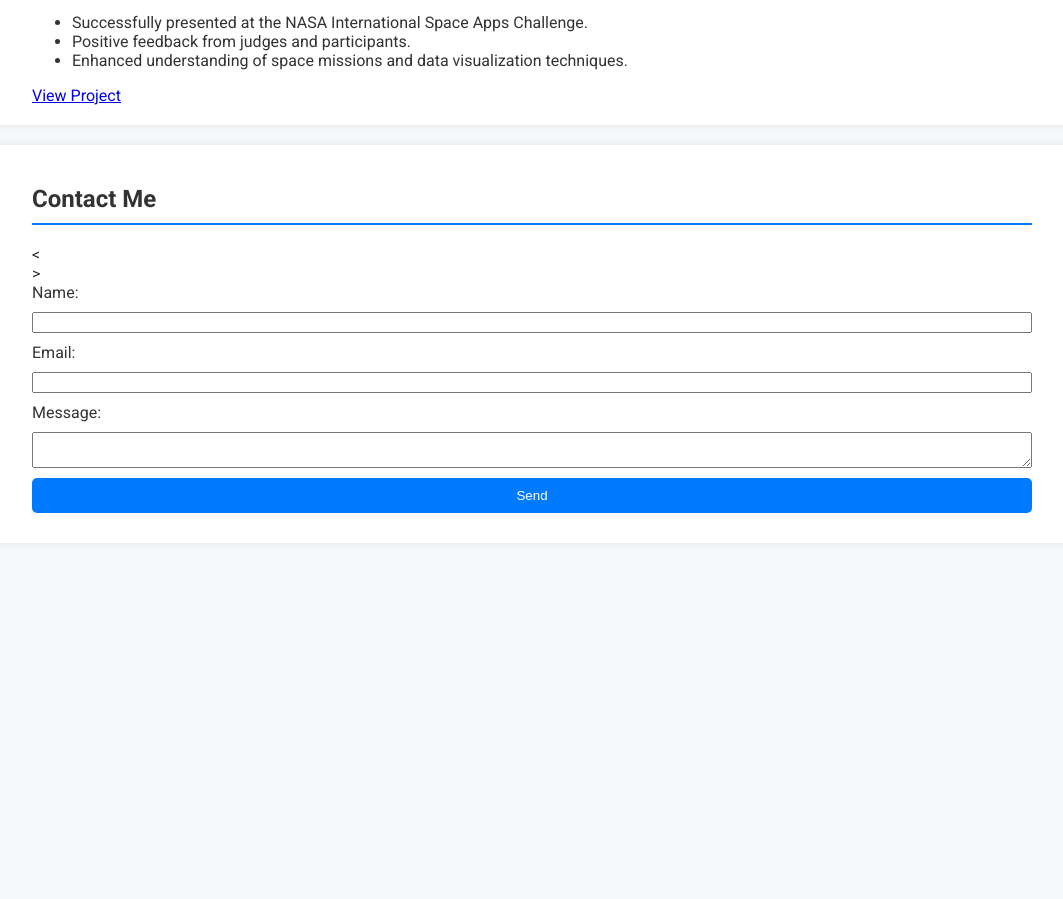
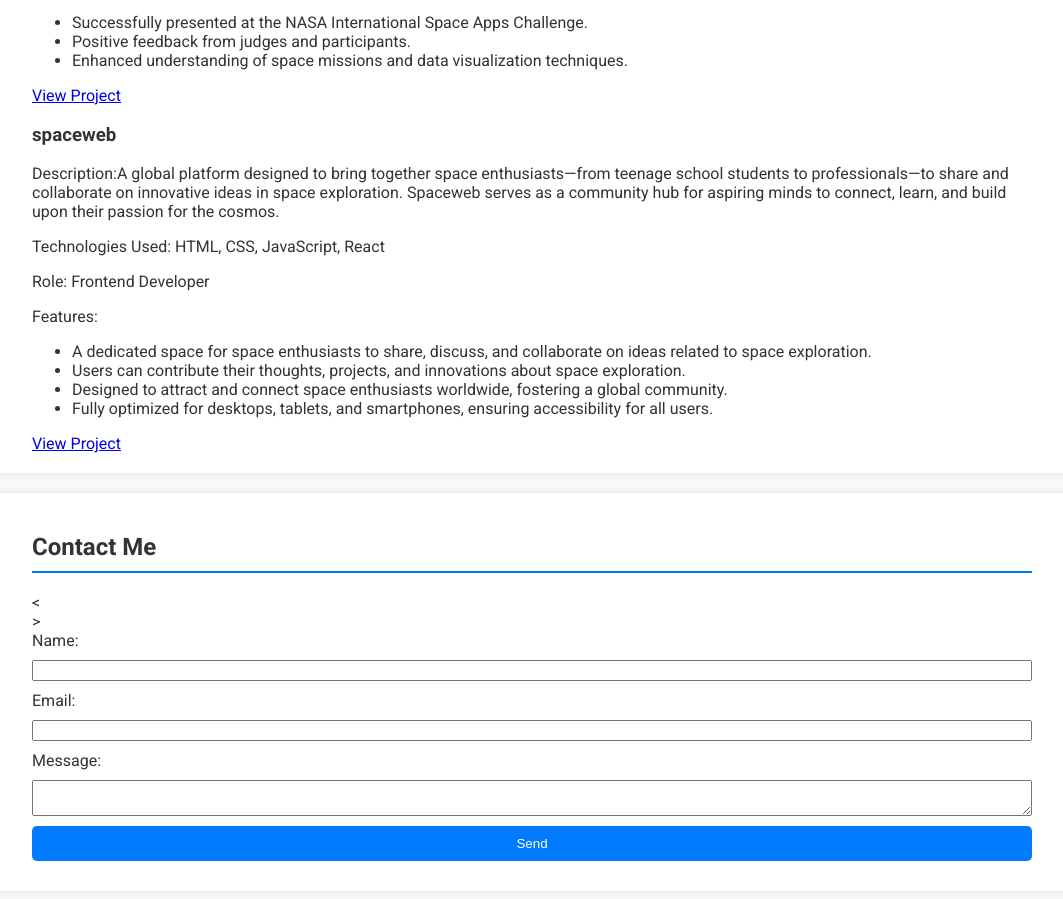
Before and after one commit to Bhanu-nair/bhanu-nair-portfolio, a plain HTML site: page index.html in a window 1280 px wide. Shown: the part 1568-2467 px from the top of the page, without its empty margins (108-1171 px from the left). Before the commit the page ends 2131 px from the top, so only its background shows below. Drawn offline with Linux system fonts and the light colour scheme.

Commit message:
index.html

```diff
--- a/index.html
+++ b/index.html
@@ -272,6 +272,22 @@
                 </ul>
                 <a href="https://bhanu-nair.github.io/AstroBotics_Frontier/" target="_blank">View Project</a>
             </div>
+
+
+
+         <h3>spaceweb</h3>
+            <p>Description:A global platform designed to bring together space enthusiasts—from teenage school students to professionals—to share and collaborate on innovative ideas in space exploration. Spaceweb serves as a community hub for aspiring minds to connect, learn, and build upon their passion for the cosmos.</p>
+            <p>Technologies Used: HTML, CSS, JavaScript, React</p>
+            <p>Role: Frontend Developer</p>
+            <p>Features:</p>
+                <ul>
+                     <li>A dedicated space for space enthusiasts to share, discuss, and collaborate on ideas related to space exploration. </li>
+                     <li> Users can contribute their thoughts, projects, and innovations about space exploration.</li>
+                    <li>  Designed to attract and connect space enthusiasts worldwide, fostering a global community.</li>
+                    <li> Fully optimized for desktops, tablets, and smartphones, ensuring accessibility for all users.</li>
+                     </ul>
+
+            <a href="https://bhanu-nair.github.io/spaceweb/" target="_blank">View Project</a>
         </div>
     </section>
 
```
